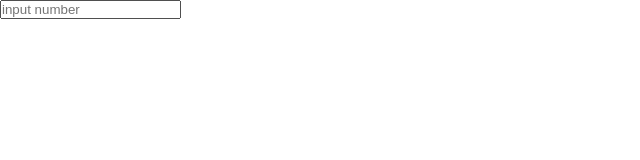
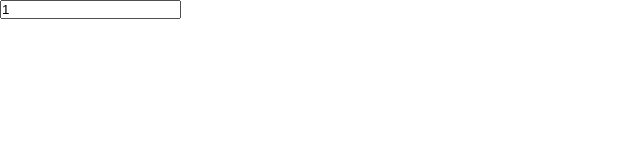
Before and after one commit to IT20253912/React_for_int, a React (Create React App) app in the folder react_test/react_test/: page / in a window 1280 px wide. Shown: the top 160 px of the page, without its empty margins (0-640 px from the left). Built offline with nearby package versions, Linux system fonts and the light colour scheme; a web font is replaced by a local one.

Commit message:
test input box with useState

```diff
--- a/react_test/react_test/src/App.js
+++ b/react_test/react_test/src/App.js
@@ -4,11 +4,20 @@ import Unit from "./Components/Unit";
 import Header from "./Components/Header";
 
 const App = () => {
+  const [apiId, setApiId] = useState("1");
+
+  console.log(apiId);
+
   return (
     <div>
-        <input type="text" placeholder="input number"/>
+      <input
+        type="text"
+        value={apiId}
+        onChange={(e) => setApiId(e.target.value)}
+        placeholder="input number"
+      />
     </div>
-  )
-}
+  );
+};
 
 export default App;
```
